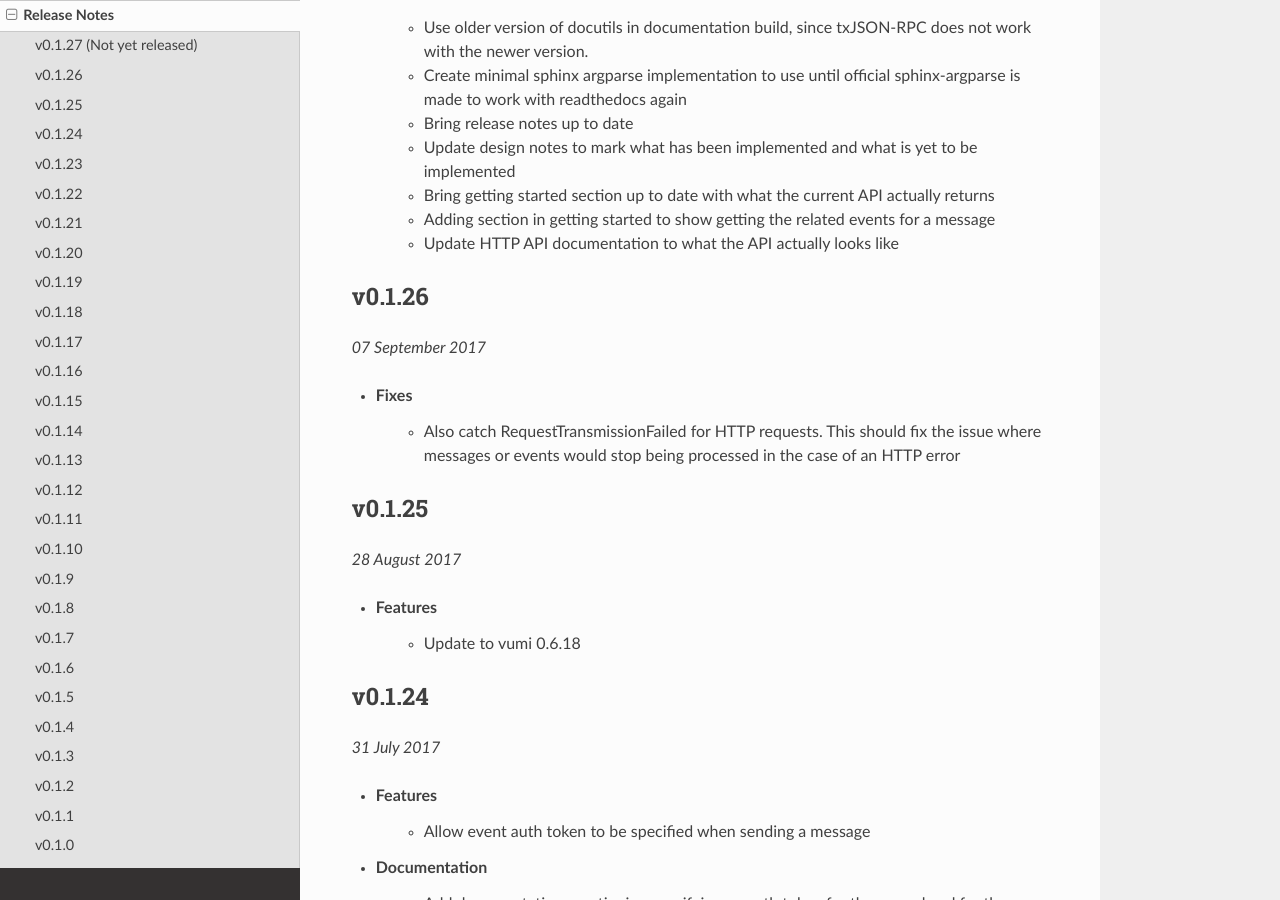
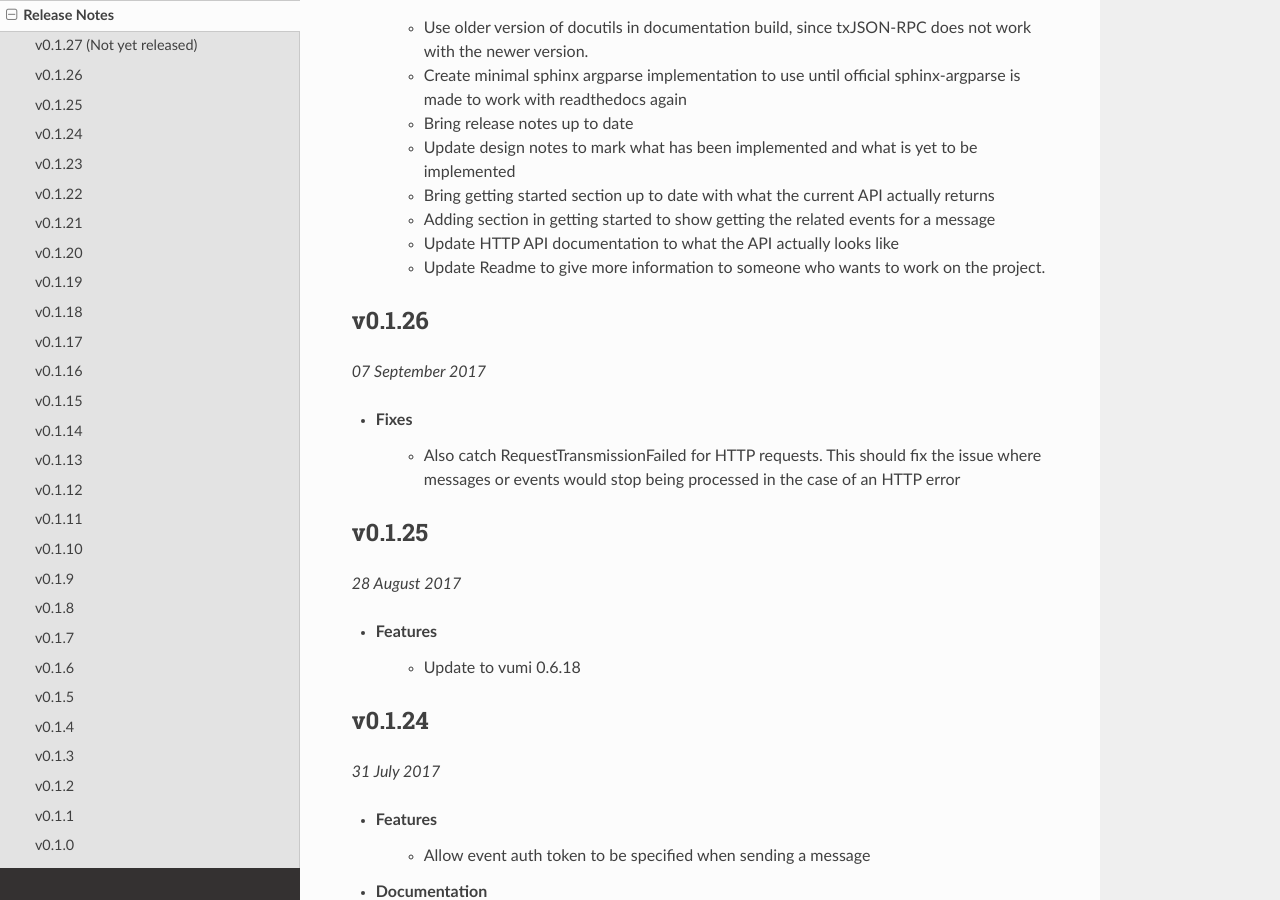
Before and after one commit to praekeltfoundation/junebug, a Sphinx documentation site: the page built from docs/release-notes.rst, in a window 1280 px wide and 900 px high, scrolled down 356 px. Built offline with Sphinx 7.4.7 and the Read the Docs theme 2.0.0, drawn with Linux system fonts in a browser that asks for light colours; pages that are not in the unit, such as notebooks, are missing from menus.

Commit message:
Add readme update to release notes

```diff
--- a/docs/release-notes.rst
+++ b/docs/release-notes.rst
@@ -26,6 +26,8 @@ v0.1.27 (Not yet released)
     - Adding section in getting started to show getting the related events for
       a message
     - Update HTTP API documentation to what the API actually looks like
+    - Update Readme to give more information to someone who wants to work on
+      the project.
 
 v0.1.26
 -------
```
